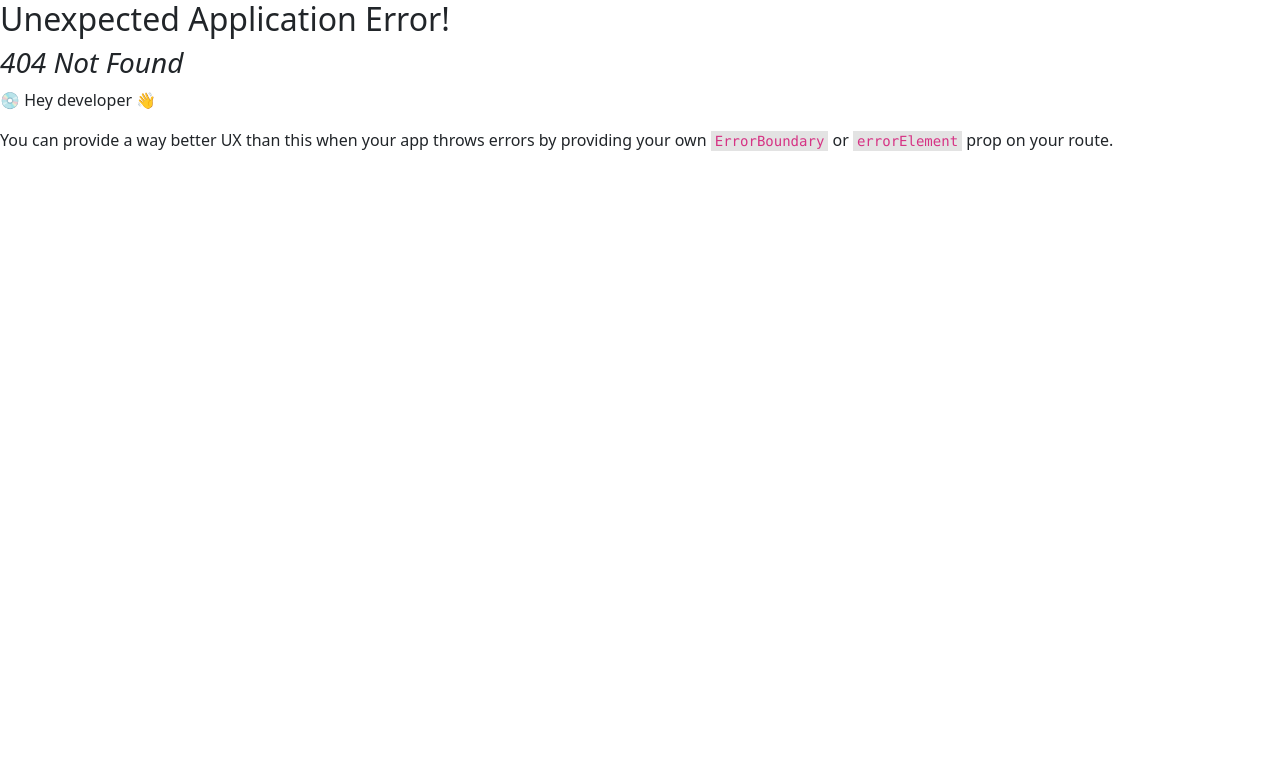
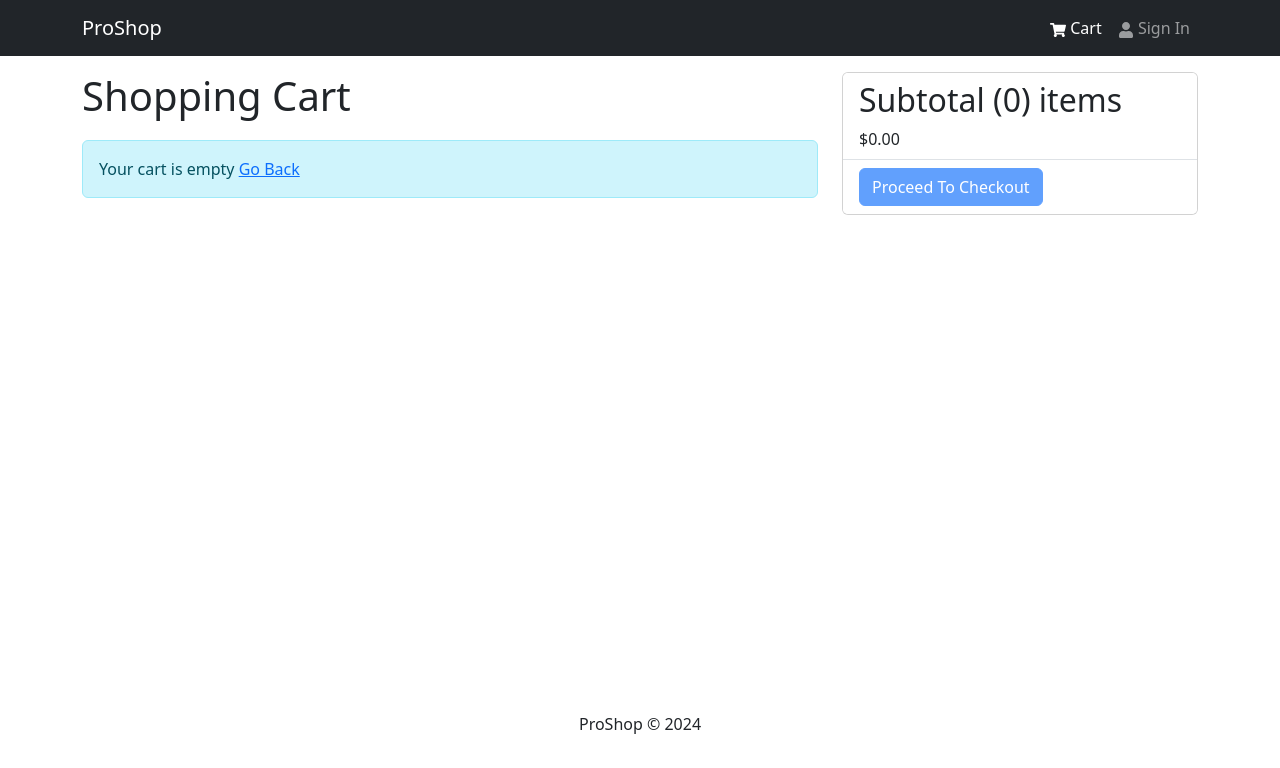
Before and after one commit to devsnb/eshop, a React (Vite) app in the folder frontend/: page /cart in a window 1280 px wide. Before the commit this address had no page. Shown: the top 768 px of the page. Built offline with nearby package versions, Linux system fonts and the light colour scheme.

Commit message:
added product cart

```diff
--- a/frontend/src/App.tsx
+++ b/frontend/src/App.tsx
@@ -7,7 +7,7 @@
 	return (
 		<>
 			<Header />
-			<main>
+			<main className='py-3'>
 				<Container>
 					<Outlet />
 				</Container>
--- a/frontend/src/components/Header.tsx
+++ b/frontend/src/components/Header.tsx
@@ -1,8 +1,11 @@
 import { LinkContainer } from 'react-router-bootstrap'
-import { Navbar, Nav, Container } from 'react-bootstrap'
+import { useAppSelector } from '../hooks/state-hooks'
+import { Navbar, Nav, Container, Badge } from 'react-bootstrap'
 import { FaShoppingCart, FaUser } from 'react-icons/fa'
 
 const Header = (): JSX.Element => {
+	const { cartItems } = useAppSelector(state => state.cart)
+
 	return (
 		<header>
 			<Navbar bg='dark' variant='dark' expand='lg' collapseOnSelect>
@@ -16,6 +19,11 @@
 							<LinkContainer to='/cart'>
 								<Nav.Link>
 									<FaShoppingCart /> Cart
+									{cartItems.length > 0 && (
+										<Badge pill bg='success' style={{ marginLeft: '5px' }}>
+											{cartItems.reduce((acc, c) => acc + c.qty, 0)}
+										</Badge>
+									)}
 								</Nav.Link>
 							</LinkContainer>
 							<LinkContainer to='/login'>
--- /dev/null
+++ b/frontend/src/hooks/state-hooks.ts
@@ -0,0 +1,6 @@
+import { useDispatch, useSelector } from 'react-redux'
+import type { RootState, AppDispatch } from '../store'
+
+export const useAppDispatch = useDispatch.withTypes<AppDispatch>()
+
+export const useAppSelector = useSelector.withTypes<RootState>()
--- a/frontend/src/main.tsx
+++ b/frontend/src/main.tsx
@@ -11,6 +11,7 @@
 import './index.css'
 import HomeScreen from './screens/HomeScreen.tsx'
 import ProductScreen from './screens/ProductScreen.tsx'
+import CartScreen from './screens/CartScreen.tsx'
 
 import store from './store.ts'
 import { Provider } from 'react-redux'
@@ -20,6 +21,7 @@
 		<Route path='/' element={<App />}>
 			<Route index={true} path='/' element={<HomeScreen />} />
 			<Route path='/product/:id' element={<ProductScreen />} />
+			<Route path='/cart' element={<CartScreen />} />
 		</Route>
 	)
 )
--- /dev/null
+++ b/frontend/src/screens/CartScreen.tsx
@@ -0,0 +1,111 @@
+import { Link, useNavigate } from 'react-router-dom'
+import { Row, Col, ListGroup, Image, Form, Button, Card } from 'react-bootstrap'
+import { FaTrash } from 'react-icons/fa'
+import Message from '../components/Message'
+import { useAppDispatch, useAppSelector } from '../hooks/state-hooks'
+import { addToCart, removeFromCart } from '../slices/cartSlice'
+import { Product as ProductType } from '../types'
+
+const CartScreen = () => {
+	const navigate = useNavigate()
+
+	const { cartItems } = useAppSelector(state => state.cart)
+	const dispatch = useAppDispatch()
+
+	const addToCartHandler = async (product: ProductType, qty: number) => {
+		dispatch(addToCart({ ...product, qty }))
+	}
+
+	const removeFromCartHandler = (itemId: string) => {
+		dispatch(removeFromCart(itemId))
+	}
+
+	const checkoutHandler = () => {
+		navigate(`/login?redirect=/shipping`)
+	}
+
+	return (
+		<Row>
+			<Col md={8}>
+				<h1 style={{ marginBottom: '20px' }}>Shopping Cart</h1>
+				{cartItems.length === 0 ? (
+					<Message>
+						Your cart is empty <Link to='/'>Go Back</Link>
+					</Message>
+				) : (
+					<ListGroup variant='flush'>
+						{cartItems.map(item => (
+							<ListGroup.Item key={item._id}>
+								<Row>
+									<Col md={2}>
+										<Image src={item.image} alt={item.name} fluid rounded />
+									</Col>
+									<Col md={3}>
+										<Link to={`/product/${item._id}`}>{item.name}</Link>
+									</Col>
+									<Col md={2}>${item.price}</Col>
+									<Col md={2}>
+										<Form.Control
+											as='select'
+											value={item.qty}
+											onChange={e =>
+												addToCartHandler(item, Number(e.target.value))
+											}
+										>
+											{[...Array(item.countInStock).keys()].map(x => (
+												<option key={x + 1} value={x + 1}>
+													{x + 1}
+												</option>
+											))}
+										</Form.Control>
+									</Col>
+									<Col md={2}>
+										<Button
+											type='button'
+											variant='light'
+											onClick={() => removeFromCartHandler(item._id)}
+										>
+											<FaTrash />
+										</Button>
+									</Col>
+								</Row>
+							</ListGroup.Item>
+						))}
+					</ListGroup>
+				)}
+			</Col>
+			<Col md={4}>
+				<Card>
+					<ListGroup variant='flush'>
+						<ListGroup.Item>
+							<h2>
+								Subtotal (
+								{cartItems.reduce(
+									(acc, item) => acc + item.qty * item.price,
+									0
+								)}
+								) items
+							</h2>
+							$
+							{cartItems
+								.reduce((acc, item) => acc + item.qty * item.price, 0)
+								.toFixed(2)}
+						</ListGroup.Item>
+						<ListGroup.Item>
+							<Button
+								type='button'
+								className='btn-block'
+								disabled={cartItems.length === 0}
+								onClick={checkoutHandler}
+							>
+								Proceed To Checkout
+							</Button>
+						</ListGroup.Item>
+					</ListGroup>
+				</Card>
+			</Col>
+		</Row>
+	)
+}
+
+export default CartScreen
--- a/frontend/src/screens/ProductScreen.tsx
+++ b/frontend/src/screens/ProductScreen.tsx
@@ -1,18 +1,31 @@
-import { useParams } from 'react-router-dom'
+import { useState } from 'react'
+import { useDispatch } from 'react-redux'
+import { useParams, useNavigate } from 'react-router-dom'
 import { Link } from 'react-router-dom'
-import { Row, Col, Image, ListGroup, Card, Button } from 'react-bootstrap'
+import { Row, Col, Image, ListGroup, Card, Button, Form } from 'react-bootstrap'
 import Rating from '../components/Rating'
 import { useGetProductDetailsQuery } from '../slices/productSlice'
 import Loader from '../components/Loader'
 import Message from '../components/Message'
+import { addToCart } from '../slices/cartSlice'
 
 const ProductScreen = () => {
 	const { id: productId } = useParams()
+	const [qty, setQty] = useState(1)
+
+	const navigate = useNavigate()
+	const dispatch = useDispatch()
+
 	const {
 		data: product,
 		isLoading,
 		isError
 	} = useGetProductDetailsQuery(productId!)
+
+	const addToCartHandler = () => {
+		dispatch(addToCart({ ...product!, qty }))
+		navigate('/cart')
+	}
 
 	return (
 		<>
@@ -72,11 +85,33 @@
 										</Row>
 									</ListGroup.Item>
 
+									{product!.countInStock > 0 && (
+										<ListGroup.Item>
+											<Row>
+												<Col>Qty</Col>
+												<Col>
+													<Form.Control
+														as='select'
+														value={qty}
+														onChange={e => setQty(+e.target.value)}
+													>
+														{[...Array(product?.countInStock).keys()].map(x => (
+															<option key={x + 1} value={x + 1}>
+																{x + 1}
+															</option>
+														))}
+													</Form.Control>
+												</Col>
+											</Row>
+										</ListGroup.Item>
+									)}
+
 									<ListGroup.Item>
 										<Button
 											className='btn-block'
 											type='button'
 											disabled={product?.countInStock === 0}
+											onClick={addToCartHandler}
 										>
 											Add To Cart
 										</Button>
--- /dev/null
+++ b/frontend/src/slices/cartSlice.ts
@@ -0,0 +1,61 @@
+import { createSlice } from '@reduxjs/toolkit'
+import { Product as ProductType } from '../types'
+import { updateCart } from '../utils/cartUtils'
+
+export type CartProduct = {
+	qty: number
+} & ProductType
+
+export type Cart = {
+	cartItems: CartProduct[]
+	itemsPrice: number
+	shippingPrice: number
+	taxPrice: number
+	totalPrice: number
+}
+
+const initialState: Cart = localStorage.getItem('cart')
+	? JSON.parse(localStorage.getItem('cart')!)
+	: { cartItems: [] }
+
+const cartSlice = createSlice({
+	name: 'cart',
+	initialState,
+	reducers: {
+		addToCart: (
+			state,
+			action: {
+				type: string
+				payload: CartProduct
+			}
+		) => {
+			const item = action.payload
+			const existItem = state.cartItems.find(x => x._id === item._id)
+
+			if (existItem) {
+				state.cartItems = state.cartItems.map(x =>
+					x._id === existItem._id ? item : x
+				)
+			} else {
+				state.cartItems = [...state.cartItems, item]
+			}
+
+			updateCart(state)
+		},
+		removeFromCart: (
+			state,
+			action: {
+				type: string
+				payload: string
+			}
+		) => {
+			state.cartItems = state.cartItems.filter(x => x._id !== action.payload)
+
+			updateCart(state)
+		}
+	}
+})
+
+export const { addToCart, removeFromCart } = cartSlice.actions
+
+export const { reducer: cartSliceReducer } = cartSlice
--- a/frontend/src/store.ts
+++ b/frontend/src/store.ts
@@ -1,13 +1,18 @@
 import { configureStore } from '@reduxjs/toolkit'
 import { apiSlice } from './slices/apiSlice'
+import { cartSliceReducer } from './slices/cartSlice'
 
 const store = configureStore({
 	reducer: {
-		[apiSlice.reducerPath]: apiSlice.reducer
+		[apiSlice.reducerPath]: apiSlice.reducer,
+		cart: cartSliceReducer
 	},
 	middleware: getDefaultMiddleware =>
 		getDefaultMiddleware().concat(apiSlice.middleware),
 	devTools: true
 })
 
+export type RootState = ReturnType<typeof store.getState>
+export type AppDispatch = typeof store.dispatch
+
 export default store
--- /dev/null
+++ b/frontend/src/utils/cartUtils.ts
@@ -0,0 +1,24 @@
+import { type Cart } from '../slices/cartSlice'
+
+export const addDecimals = (num: number): number => {
+	return Number.parseFloat((Math.round(num * 100) / 100).toFixed(2))
+}
+
+export const updateCart = (state: Cart) => {
+	// calculate items price
+	state.itemsPrice = addDecimals(
+		state.cartItems.reduce((acc, item) => acc + item.price * item.qty, 0)
+	)
+
+	// calculate shipping price, if over 100 0 otherwise 10
+	state.shippingPrice = addDecimals(state.itemsPrice > 100 ? 0 : 10)
+
+	// calculate tax price
+	state.taxPrice = addDecimals(Number((0.15 * state.itemsPrice).toFixed(2)))
+	// calculate total price
+	state.totalPrice = addDecimals(
+		state.itemsPrice + state.shippingPrice + state.taxPrice
+	)
+
+	localStorage.setItem('cart', JSON.stringify(state))
+}
```
